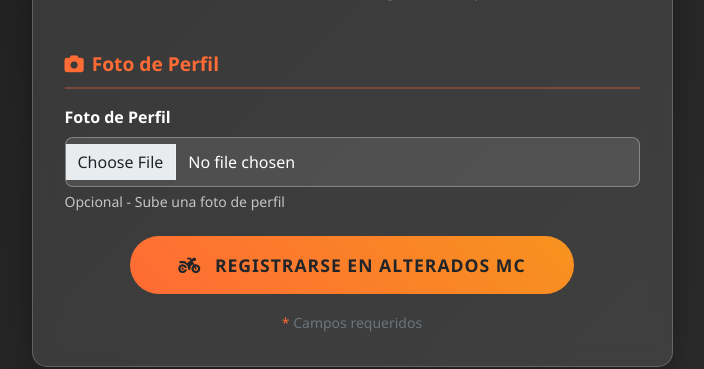
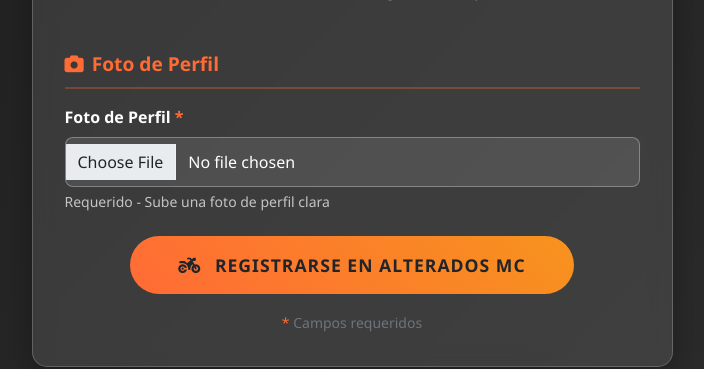
Before and after one commit to pedro412/motomundo, a Django app: page /clubs/register/alteradosmc/ in a window 1280 px wide. Shown: the part 936-1305 px from the top of the page, without its empty margins (288-992 px from the left). Run offline with Django 4.2, Linux system fonts and the light colour scheme; data comes from the database, SQL or seed files in the repository; some libraries are stand-ins or nearby versions.

Commit message:
Make profile picture required for Alterados MC registration form
- Set profile_picture.required = True in MemberRegistrationForm.__init__()
- Updated widget to include required attribute
- Changed help text to indicate profile picture is required
- Updated template to show required asterisk for profile picture field
- Model unchanged - requirement only applies to the form validation

```diff
--- a/clubs/forms.py
+++ b/clubs/forms.py
@@ -14,6 +14,9 @@ class MemberRegistrationForm(forms.ModelForm):
 
         # Update the chapter field placeholder
         self.fields['chapter'].empty_label = "Selecciona tu capítulo"
+
+        # Make profile picture required for Alterados MC registration
+        self.fields['profile_picture'].required = True
 
     class Meta:
         model = Member
@@ -56,7 +59,8 @@ class MemberRegistrationForm(forms.ModelForm):
             }),
             'profile_picture': forms.FileInput(attrs={
                 'class': 'form-control',
-                'accept': 'image/*'
+                'accept': 'image/*',
+                'required': True
             })
         }
 
@@ -76,5 +80,5 @@ class MemberRegistrationForm(forms.ModelForm):
             'nickname': 'Apodo opcional o nombre de carretera',
             'national_role': 'Cargo nacional opcional dentro del club',
             'date_of_birth': 'Opcional - Tu fecha de nacimiento',
-            'profile_picture': 'Opcional - Sube una foto de perfil'
+            'profile_picture': 'Requerido - Sube una foto de perfil clara'
         }
--- a/clubs/templates/clubs/member_registration.html
+++ b/clubs/templates/clubs/member_registration.html
@@ -423,7 +423,8 @@
 
                             <div class="mb-4">
                                 <label for="{{ form.profile_picture.id_for_label }}" class="form-label">
-                                    Foto de Perfil
+                                    {{ form.profile_picture.label }}
+                                    {% if form.profile_picture.field.required %}<span class="required-asterisk">*</span>{% endif %}
                                 </label>
                                 {{ form.profile_picture }}
                                 {% if form.profile_picture.help_text %}
```
